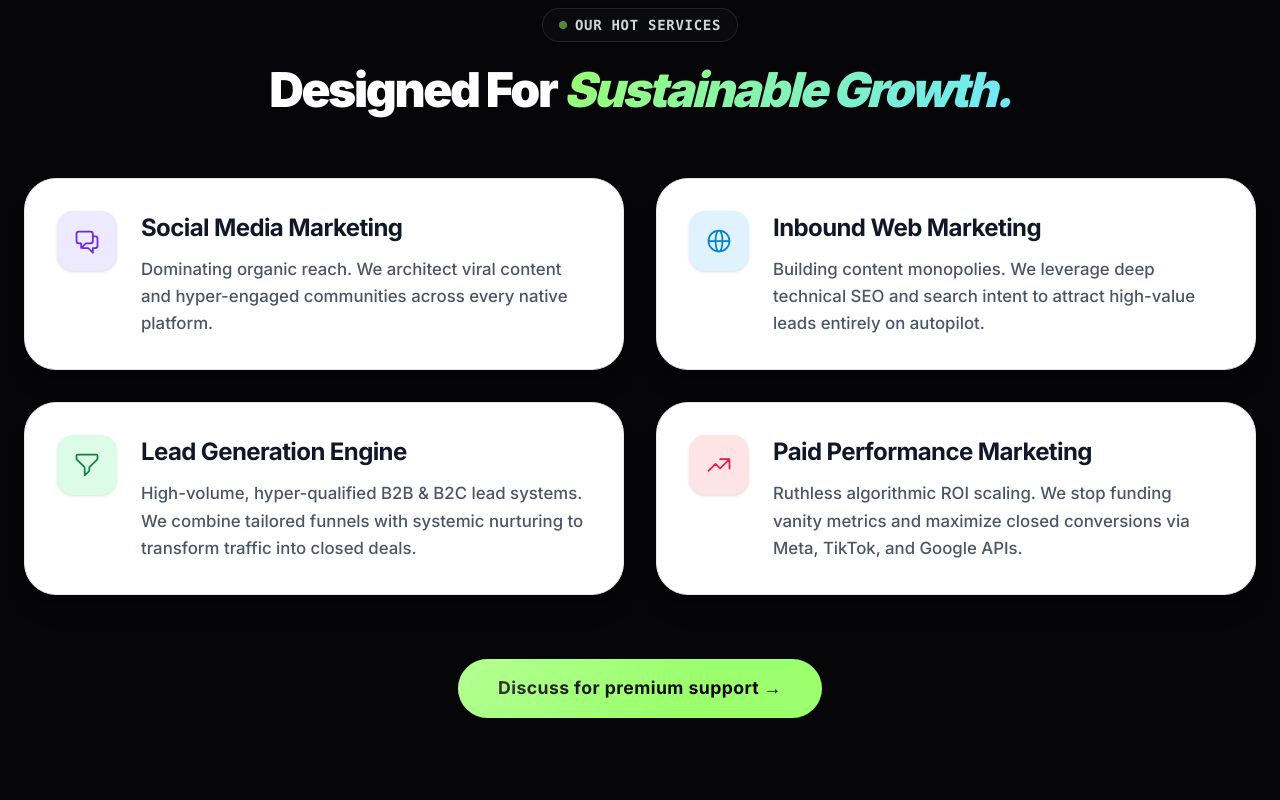
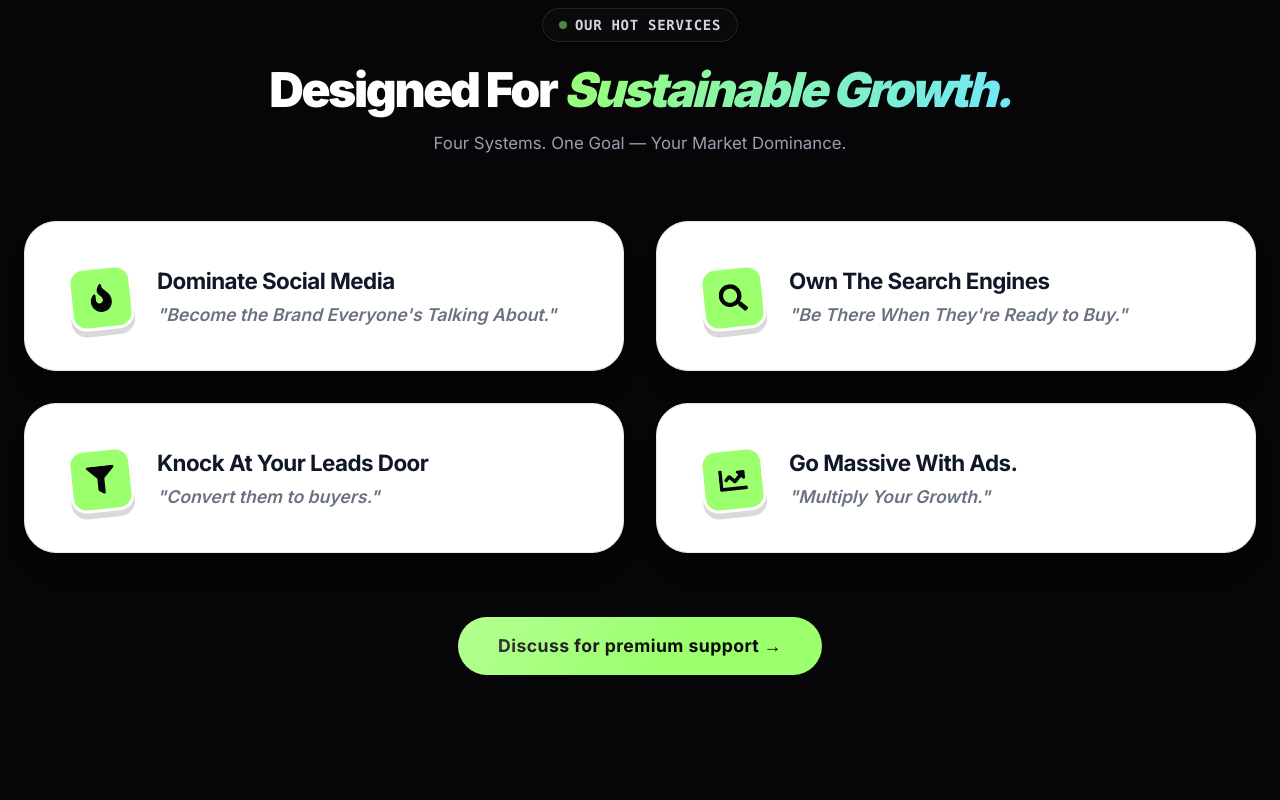
Before and after one commit to einfoengine/ablyart, a Next.js app: page / in a window 1280 px wide. Shown: the part 1000-1800 px from the top of the page. Built offline with nearby package versions, Linux system fonts and the light colour scheme.

Commit message:
Hot service section optimized

```diff
--- a/src/components/HotServicesSection.tsx
+++ b/src/components/HotServicesSection.tsx
@@ -2,62 +2,33 @@
 
 import { motion } from "framer-motion";
 import { SectionHeader } from "./ui/SectionHeader";
+import { Button } from "@/components/ui/Button";
 
+
+import { FaFire, FaSearch, FaFilter, FaChartLine } from "react-icons/fa";
 
 const services = [
   {
-    title: "Social Media Marketing",
-    description: "Dominating organic reach. We architect viral content and hyper-engaged communities across every native platform.",
-    color: "#b09eff", // Purple
-    iconColor: "#6d28d9", // violet-700
-    iconBg: "#ede9fe", // violet-100
-    icon: (
-     <svg className="w-7 h-7" fill="none" viewBox="0 0 24 24" stroke="currentColor">
-       <path strokeLinecap="round" strokeLinejoin="round" strokeWidth={1.5} d="M17 8h2a2 2 0 012 2v6a2 2 0 01-2 2h-2v4l-4-4H9a1.994 1.994 0 01-1.414-.586m0 0L11 14h4a2 2 0 002-2V6a2 2 0 00-2-2H5a2 2 0 00-2 2v6a2 2 0 002 2h2v4l.586-.586z" />
-     </svg>
-    )
+    category: "Dominate social media",
+    title: "Become the Brand Everyone's Talking About.",
+    icon: <FaFire size={28} />
   },
   {
-    title: "Inbound Web Marketing",
-    description: "Building content monopolies. We leverage deep technical SEO and search intent to attract high-value leads entirely on autopilot.",
-    color: "#50d5ff", // Blue
-    iconColor: "#0284c7", // sky-600
-    iconBg: "#e0f2fe", // sky-100
-    icon: (
-     <svg className="w-7 h-7" fill="none" viewBox="0 0 24 24" stroke="currentColor">
-       <path strokeLinecap="round" strokeLinejoin="round" strokeWidth={1.5} d="M21 12a9 9 0 01-9 9m9-9a9 9 0 00-9-9m9 9H3m9 9a9 9 0 01-9-9m9 9c1.657 0 3-4.03 3-9s-1.343-9-3-9m0 18c-1.657 0-3-4.03-3-9s1.343-9 3-9m-9 9a9 9 0 019-9" />
-     </svg>
-    )
+    category: "Own the search engines",
+    title: "Be There When They're Ready to Buy.",
+    icon: <FaSearch size={28} />
   },
   {
-    title: "Lead Generation Engine",
-    description: "High-volume, hyper-qualified B2B & B2C lead systems. We combine tailored funnels with systemic nurturing to transform traffic into closed deals.",
-    color: "#9bff6e", // Lime
-    iconColor: "#15803d", // green-700
-    iconBg: "#dcfce7", // green-100
-    icon: (
-     <svg className="w-7 h-7" fill="none" viewBox="0 0 24 24" stroke="currentColor">
-       <path strokeLinecap="round" strokeLinejoin="round" strokeWidth={1.5} d="M3 4a1 1 0 011-1h16a1 1 0 011 1v2.586a1 1 0 01-.293.707l-6.414 6.414a1 1 0 00-.293.707V17l-4 4v-6.586a1 1 0 00-.293-.707L3.293 7.293A1 1 0 013 6.586V4z" />
-     </svg>
-    )
+    category: "Knock at your leads door",
+    title: "Convert them to buyers.",
+    icon: <FaFilter size={28} />
   },
   {
-    title: "Paid Performance Marketing",
-    description: "Ruthless algorithmic ROI scaling. We stop funding vanity metrics and maximize closed conversions via Meta, TikTok, and Google APIs.",
-    color: "#ff5078", // Pink
-    iconColor: "#e11d48", // rose-600
-    iconBg: "#ffe4e6", // rose-100
-    icon: (
-     <svg className="w-7 h-7" fill="none" viewBox="0 0 24 24" stroke="currentColor">
-       <path strokeLinecap="round" strokeLinejoin="round" strokeWidth={1.5} d="M13 7h8m0 0v8m0-8l-8 8-4-4-6 6" />
-     </svg>
-    )
+    category: "Go Massive With Ads.",
+    title: "Multiply Your Growth.",
+    icon: <FaChartLine size={28} />
   }
 ];
-
-import { Button } from "@/components/ui/Button";
-
-// ...
 
 
 export default function HotServicesSection() {
@@ -70,11 +41,12 @@ export default function HotServicesSection() {
           badge="Our Hot Services"
           titleBase="Designed For"
           titleHighlight="Sustainable Growth."
+          subtitle="Four Systems. One Goal — Your Market Dominance."
           alignment="center"
         />
 
         {/* 2-Column Glass Grid */}
-        <div className="grid grid-cols-1 md:grid-cols-2 gap-6 lg:gap-8 mb-16">
+        <div className="grid grid-cols-1 md:grid-cols-2 gap-6 md:gap-8 mb-16">
           {services.map((service, idx) => (
             <motion.div
               key={idx}
@@ -82,29 +54,21 @@ export default function HotServicesSection() {
               whileInView={{ opacity: 1, y: 0 }}
               viewport={{ once: true, margin: "-50px" }}
               transition={{ duration: 0.5, delay: idx * 0.15 }}
-              className="group relative overflow-hidden rounded-[2rem] border border-gray-200 bg-white shadow-xl p-8 transition-all duration-300 hover:-translate-y-1 hover:shadow-2xl"
+              className="flex group relative overflow-hidden rounded-[2rem] border border-gray-200 bg-white shadow-xl p-8 md:p-10 transition-all duration-300 hover:-translate-y-1 hover:shadow-2xl"
             >
-              {/* Radial Hover Glow (Very Subtle) */}
-              <div
-                className="absolute -top-24 -right-24 w-48 h-48 rounded-full blur-[80px] opacity-0 transition-opacity duration-500 group-hover:opacity-[0.15] pointer-events-none"
-                style={{ backgroundColor: service.color }}
-              />
-
-              <div className="relative z-10 flex flex-col sm:flex-row gap-6 h-full items-start">
+              <div className="relative z-10 flex flex-col sm:flex-row items-center sm:items-start gap-6 h-full w-full text-center sm:text-left">
                 <div
-                  className="flex-shrink-0 inline-flex p-4 rounded-2xl shadow-sm transition-all duration-300 group-hover:scale-105 group-hover:shadow-md"
-                  style={{ color: service.iconColor, backgroundColor: service.iconBg }}
+                  className="flex-shrink-0 w-16 h-16 bg-[var(--accent)] text-[#060608] flex items-center justify-center rounded-[1rem] border-[3px] border-white shadow-[0_6px_0_rgba(0,0,0,0.15)] transform -rotate-[6deg] group-hover:rotate-[3deg] group-hover:-translate-y-2 group-hover:shadow-[0_12px_20px_rgba(155,255,110,0.3),0_6px_0_rgba(0,0,0,0.15)] group-hover:scale-105 transition-all duration-300 relative z-10 sm:mt-1 ml-1"
                 >
                   {service.icon}
                 </div>
 
-                <div className="flex flex-col">
-                  <h3 className="text-xl md:text-2xl font-bold text-gray-900 mb-3 tracking-tight leading-snug">
-                    {service.title}
+                <div className="flex flex-col flex-1 relative w-full pt-1">
+                  <h3 className="text-xl md:text-[1.4rem] font-bold text-gray-900 tracking-tight leading-snug mb-1.5 capitalize">
+                    {service.category}
                   </h3>
-
-                  <p className="text-gray-600 leading-relaxed text-[1.05rem] font-medium">
-                    {service.description}
+                  <p className="font-semibold italic leading-snug text-gray-500 text-[1.1rem]">
+                    "{service.title}"
                   </p>
                 </div>
               </div>
--- a/src/components/ValueFocusSection.tsx
+++ b/src/components/ValueFocusSection.tsx
@@ -15,22 +15,22 @@ const defaultFeatures: FeatureCardProps[] = [
   {
     title: "Dominate Market Awareness",
     description: "We amplify your brand's presence across every key platform. Break through the noise, capture peak attention, and establish your business as the undeniable industry authority.",
-    icon: <FaBullseye size={32} />
+    icon: <FaBullseye size={30} />
   },
   {
     title: "Magnetize High-Intent Leads",
     description: "Stop wasting time on unqualified traffic. We engineer scalable data-driven funnels, gated playbooks, and dynamic capture systems that pull prospects directly into an automated sales pipeline.",
-    icon: <FaMagnet size={32} />
+    icon: <FaMagnet size={30} />
   },
   {
     title: "Engineer Rapid Conversions",
     description: "Turn curious clicks into paying customers. We deploy high-converting funnels and irresistible messaging designed to maximize your profit and close deals seamlessly.",
-    icon: <FaBolt size={32} />
+    icon: <FaBolt size={30} />
   },
   {
     title: "Cultivate Lifetime Loyalty",
     description: "The real profit is in repeat business. We implement powerful backend strategies to maximize customer lifetime value, increase retention, and turn buyers into passionate advocates.",
-    icon: <FaSyncAlt size={32} />
+    icon: <FaSyncAlt size={30} />
   }
 ];
 
@@ -96,7 +96,7 @@ export default function ValueFocusSection({
                   {/* Subtle background glow on hover */}
                   <div className="absolute inset-0 bg-[var(--accent)] opacity-0 group-hover:opacity-[0.03] transition-opacity duration-500 pointer-events-none" />
 
-                  <div className="w-16 h-16 rounded-2xl bg-[#060608] border border-[rgba(255,255,255,0.1)] flex items-center justify-center text-[var(--accent)] mb-8 shadow-sm group-hover:bg-[var(--accent-subtle)] group-hover:text-white transition-all duration-300">
+                  <div className="w-16 h-16 bg-[var(--accent)] text-[#060608] flex items-center justify-center rounded-[1rem] border-[3px] border-white shadow-[0_6px_0_rgba(0,0,0,0.5)] transform -rotate-[6deg] group-hover:rotate-[3deg] group-hover:-translate-y-2 group-hover:shadow-[0_12px_20px_rgba(155,255,110,0.3),0_6px_0_rgba(0,0,0,0.5)] group-hover:scale-105 transition-all duration-300 mb-8 relative z-10">
                     {feature.icon}
                   </div>
 
```
